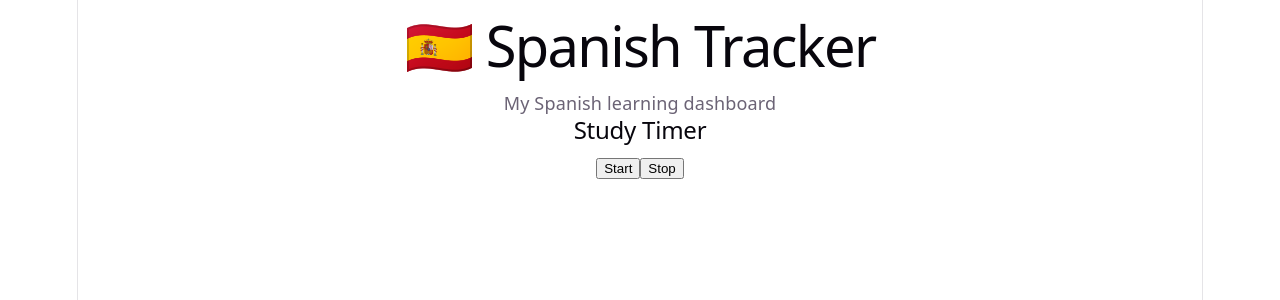
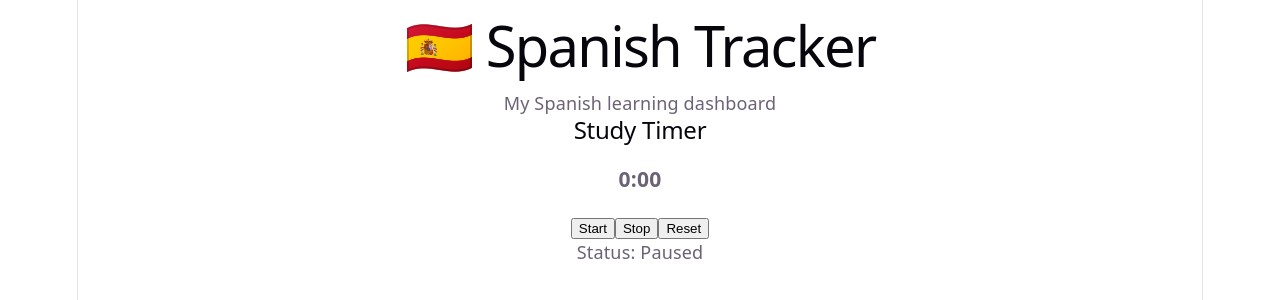
Before and after one commit to forfun-dev-prog/spanish-tracker, a React (Vite) app: page / in a window 1280 px wide. Shown: the top 300 px of the page. Built offline with nearby package versions, Linux system fonts and the light colour scheme.

Commit message:
Add working study timer

```diff
--- a/src/components/TimerCard.jsx
+++ b/src/components/TimerCard.jsx
@@ -1,9 +1,44 @@
+import useTimer from "../hooks/useTimer"
+
 function TimerCard() {
+
+  const {
+    seconds,
+    running,
+    start,
+    stop,
+    reset
+  } = useTimer()
+
+
+  const minutes = Math.floor(seconds / 60)
+  const remainingSeconds = seconds % 60
+
+
   return (
     <div>
       <h2>Study Timer</h2>
-      <button>Start</button>
-      <button>Stop</button>
+
+      <h3>
+        {minutes}:{remainingSeconds.toString().padStart(2, "0")}
+      </h3>
+
+      <button onClick={start}>
+        Start
+      </button>
+
+      <button onClick={stop}>
+        Stop
+      </button>
+
+      <button onClick={reset}>
+        Reset
+      </button>
+
+      <p>
+        Status: {running ? "Studying" : "Paused"}
+      </p>
+
     </div>
   )
 }
--- /dev/null
+++ b/src/hooks/UseTimer.jsx
@@ -0,0 +1,41 @@
+import { useState, useEffect } from "react"
+
+function useTimer() {
+  const [seconds, setSeconds] = useState(0)
+  const [running, setRunning] = useState(false)
+
+  useEffect(() => {
+    let interval
+
+    if (running) {
+      interval = setInterval(() => {
+        setSeconds((prev) => prev + 1)
+      }, 1000)
+    }
+
+    return () => clearInterval(interval)
+  }, [running])
+
+  function start() {
+    setRunning(true)
+  }
+
+  function stop() {
+    setRunning(false)
+  }
+
+  function reset() {
+    setSeconds(0)
+    setRunning(false)
+  }
+
+  return {
+    seconds,
+    running,
+    start,
+    stop,
+    reset,
+  }
+}
+
+export default useTimer
```
